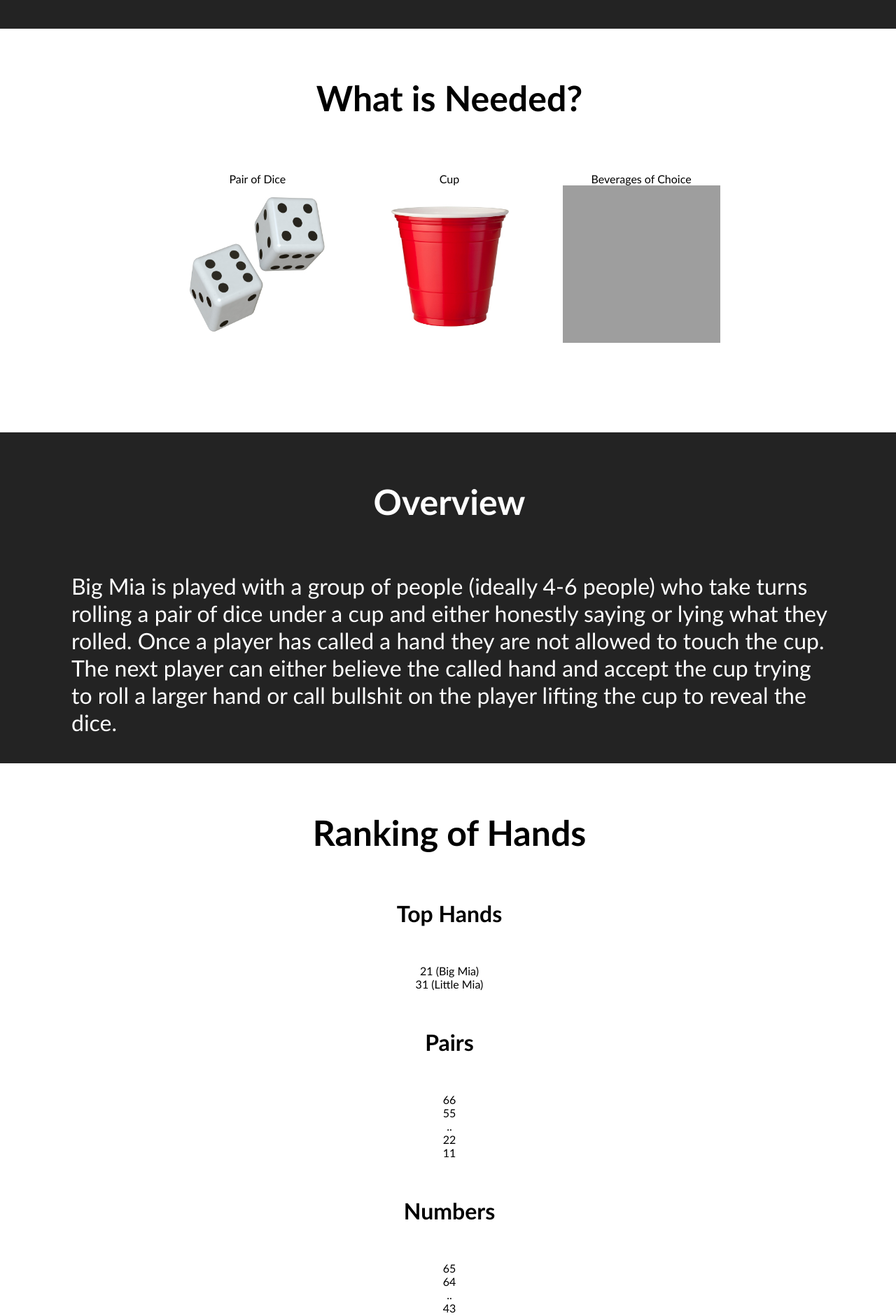
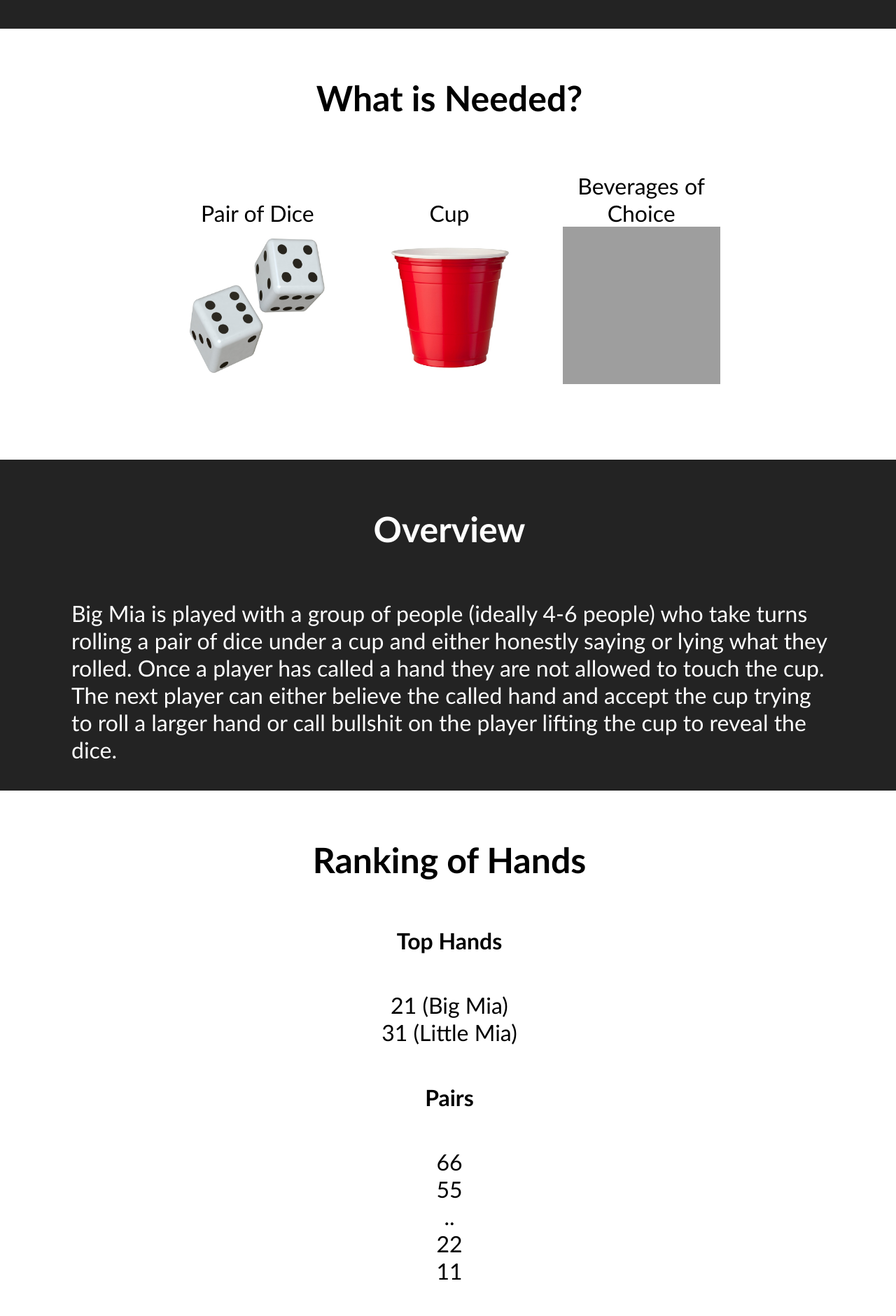
Before and after one commit to bryanrideout/bryanrideout.github.io, a Jekyll site: the page index.html, which Jekyll copies as it is, in a window 1280 px wide. Shown: the part 555-2436 px from the top of the page at 70% size. Built offline with Jekyll 4.4.1, drawn with Linux system fonts in a browser that asks for light colours; grey boxes are pictures that could not be loaded.

Commit message:
Update main.css

```diff
--- a/css/main.css
+++ b/css/main.css
@@ -93,9 +93,9 @@
 	text-align: left;
 	padding: 5px 100px 5px 120px;
 	margin: 10px 0px;
-	font-size: 32px;
 }
 
 li {
   	margin: 0;
+	font-size: 32px;
 }
```
